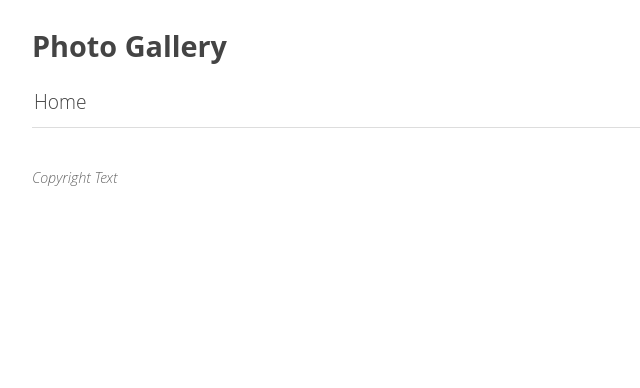
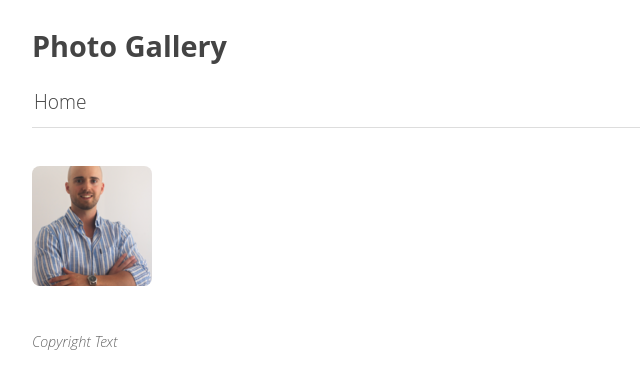
Before and after one commit to Isaac4real/OurStory, a plain HTML site: page index.html in a window 1280 px wide. Shown: the whole page, without its empty margins (0-640 px from the left). Drawn offline with Linux system fonts and the light colour scheme.

Commit message:
Deploying to gh-pages from @ Isaac4real/OurStory@d4456b68deea10558fdcac65dcaad85ac427e743 🚀

```diff
--- a/index.html
+++ b/index.html
@@ -41,7 +41,21 @@
         All photos and videos
       -->
       <ul id="media" class="clearfix">
-      </ul>
+
+            <li data-src="media/large/Screenshot%202023-01-03%20at%2014.42.23.png"
+                data-sub-html=""
+                data-download-url="media/original/Screenshot%202023-01-03%20at%2014.42.23.png"
+
+                data-filename="Screenshot 2023-01-03 at 14.42.23.png"
+
+              >
+              <a href="media/original/Screenshot%202023-01-03%20at%2014.42.23.png">
+                <img src="media/thumbs/Screenshot%202023-01-03%20at%2014.42.23.png"
+                     width="120"
+                     height="120"
+                     alt="Screenshot 2023-01-03 at 14.42.23.png" />
+              </a>
+            </li>  </ul>
 
       <!--
         Pagination
```
Also changed, not shown: media/large/Screenshot 2023-01-03 at 14.42.23.png (added), media/original/Screenshot 2023-01-03 at 14.42.23.png (added), media/small/Screenshot 2023-01-03 at 14.42.23.png (added), media/thumbs/Screenshot 2023-01-03 at 14.42.23.png (added), 1 other file.
